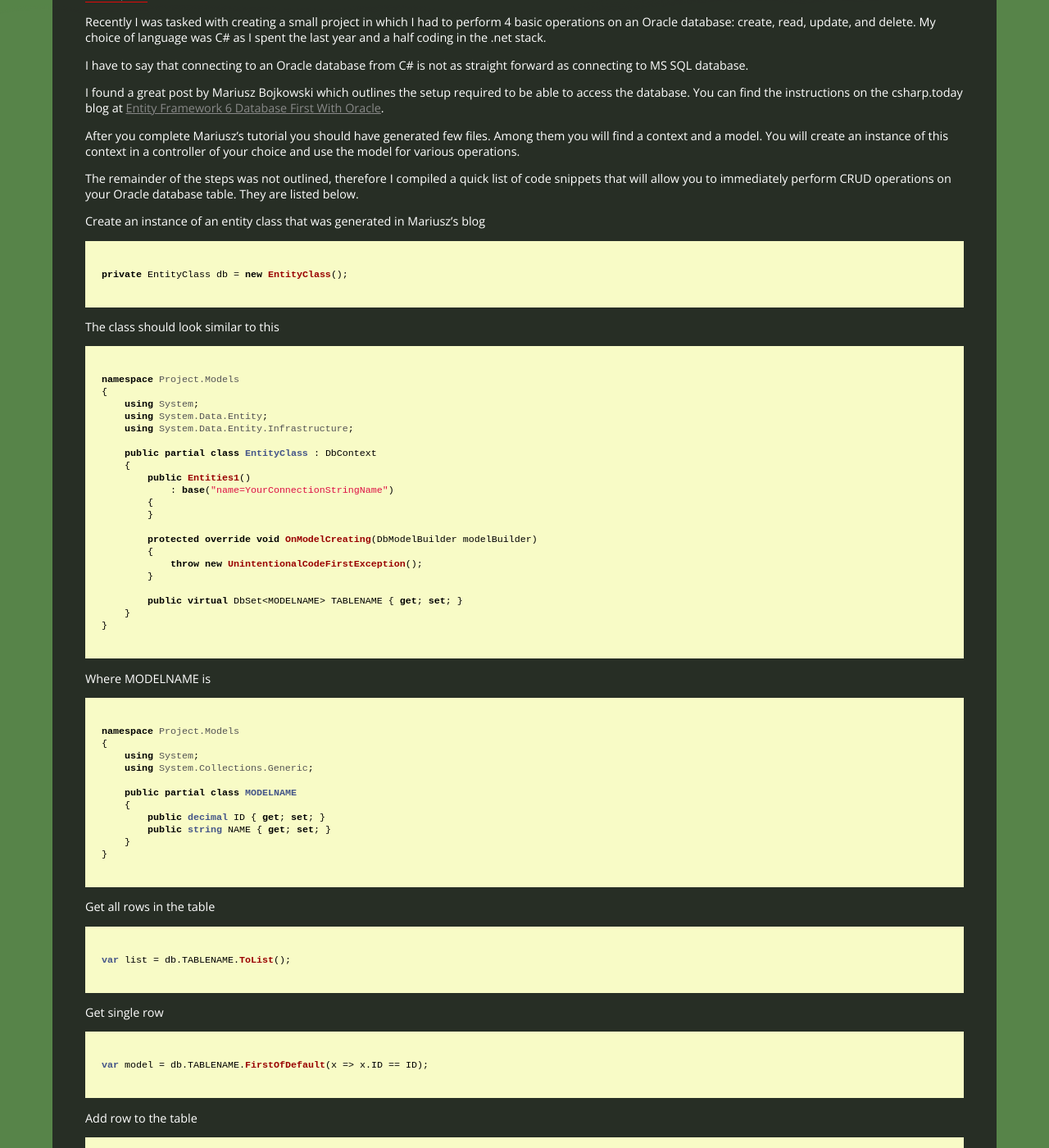
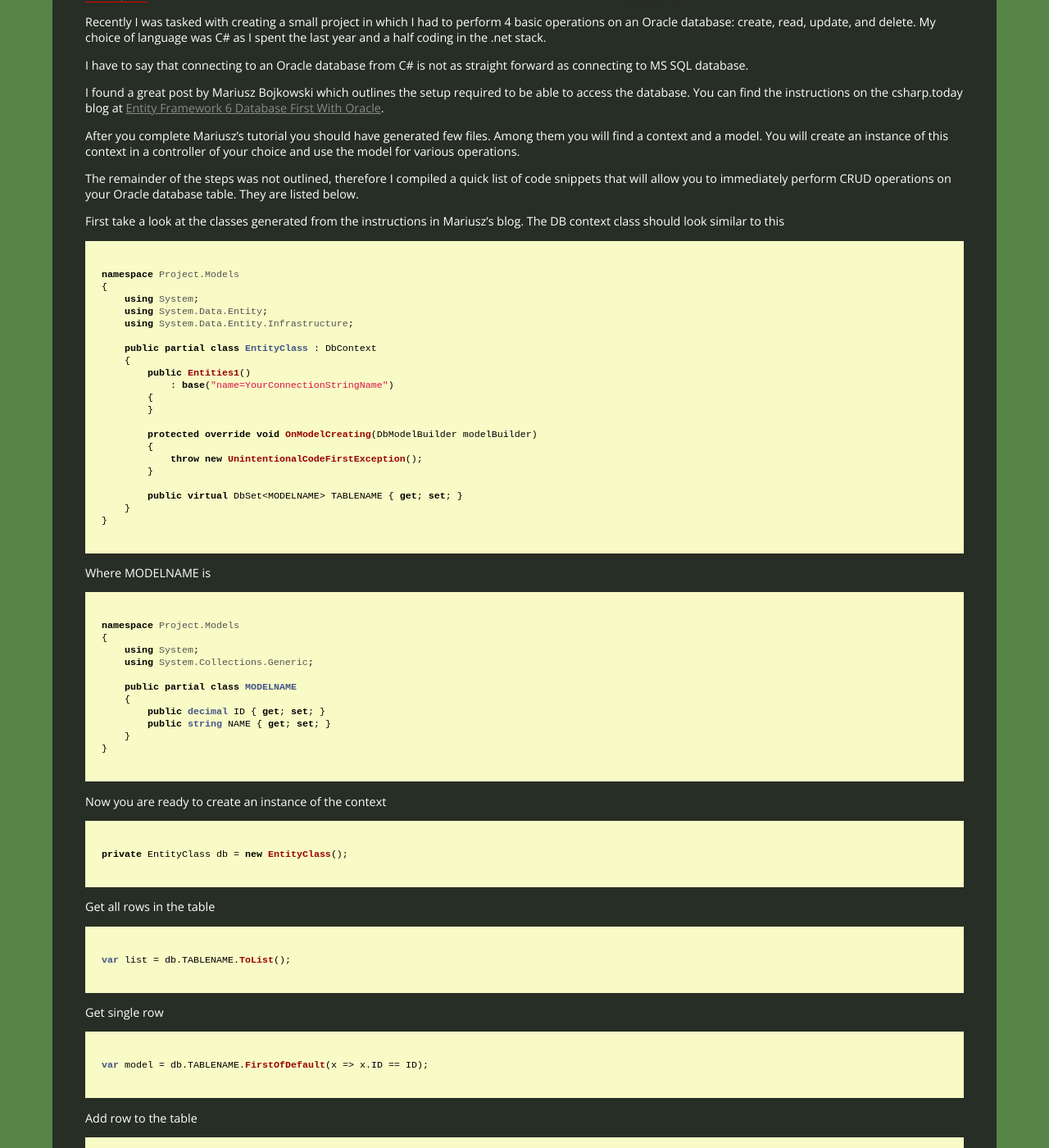
Before and after one commit to lzychowski/lzychowski.github.io, a Jekyll site: the page built from _posts/2016-03-06-CRUD-operations-Oracle-Entity-Framework.md, in a window 1280 px wide and 1400 px high, scrolled down 345 px. Shown: the whole window at 82% size. Built offline with Jekyll 4.4.1, drawn with Linux system fonts in a browser that asks for light colours; nearby versions of some CDN libraries; comment, search, counter and statistics services are not loaded.

Commit message:
modified post

````diff
--- a/_posts/2016-03-06-CRUD-operations-Oracle-Entity-Framework.md
+++ b/_posts/2016-03-06-CRUD-operations-Oracle-Entity-Framework.md
@@ -20,13 +20,7 @@ After you complete Mariusz's tutorial you should have generated few files.  Amon
 
 The remainder of the steps was not outlined, therefore I compiled a quick list of code snippets that will allow you to immediately perform CRUD operations on your Oracle database table.  They are listed below.
 
-Create an instance of an entity class that was generated in Mariusz's blog
-
-``` csharp
-private EntityClass db = new EntityClass();
-```
-
-The class should look similar to this
+First take a look at the classes generated from the instructions in Mariusz's blog.  The DB context class should look similar to this
 
 ``` csharp
 namespace Project.Models
@@ -68,6 +62,12 @@ namespace Project.Models
 }
 ```
 
+Now you are ready to create an instance of the context
+
+``` csharp
+private EntityClass db = new EntityClass();
+```
+
 Get all rows in the table
 
 ``` csharp
````
